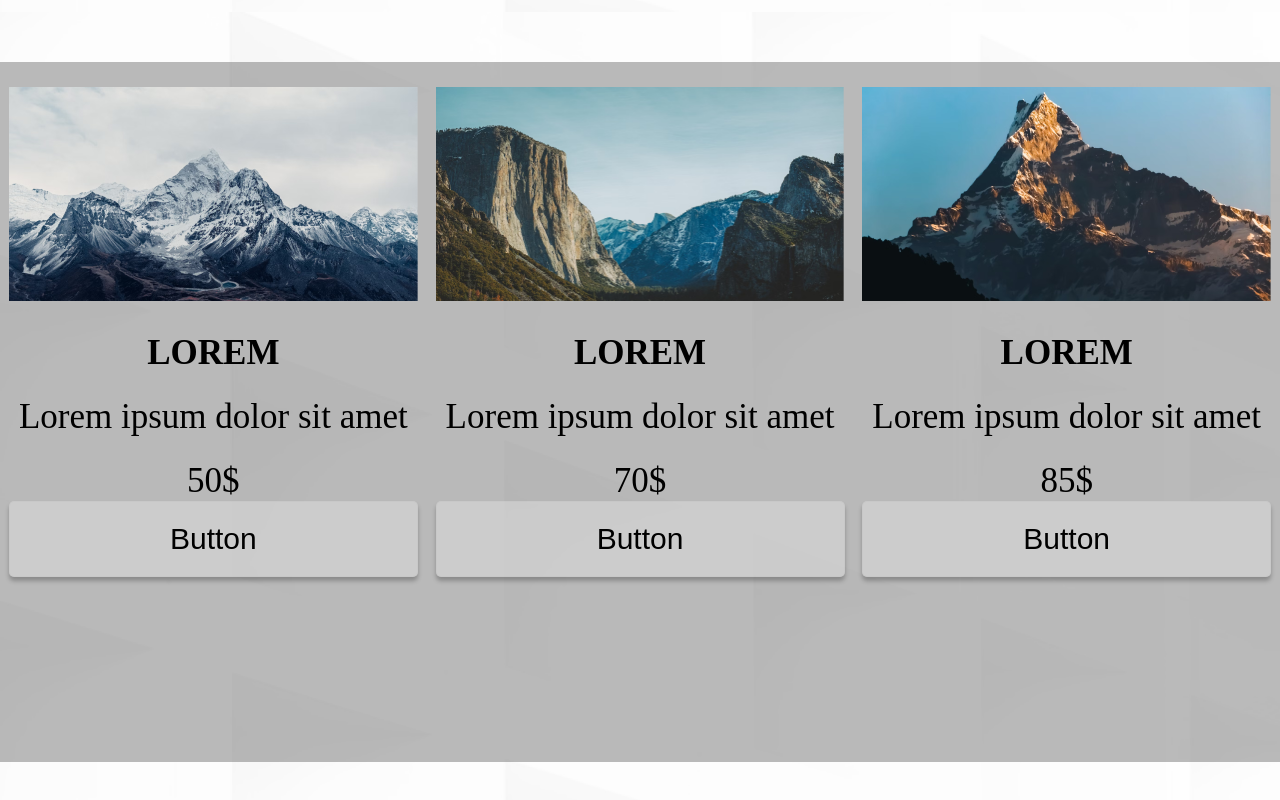
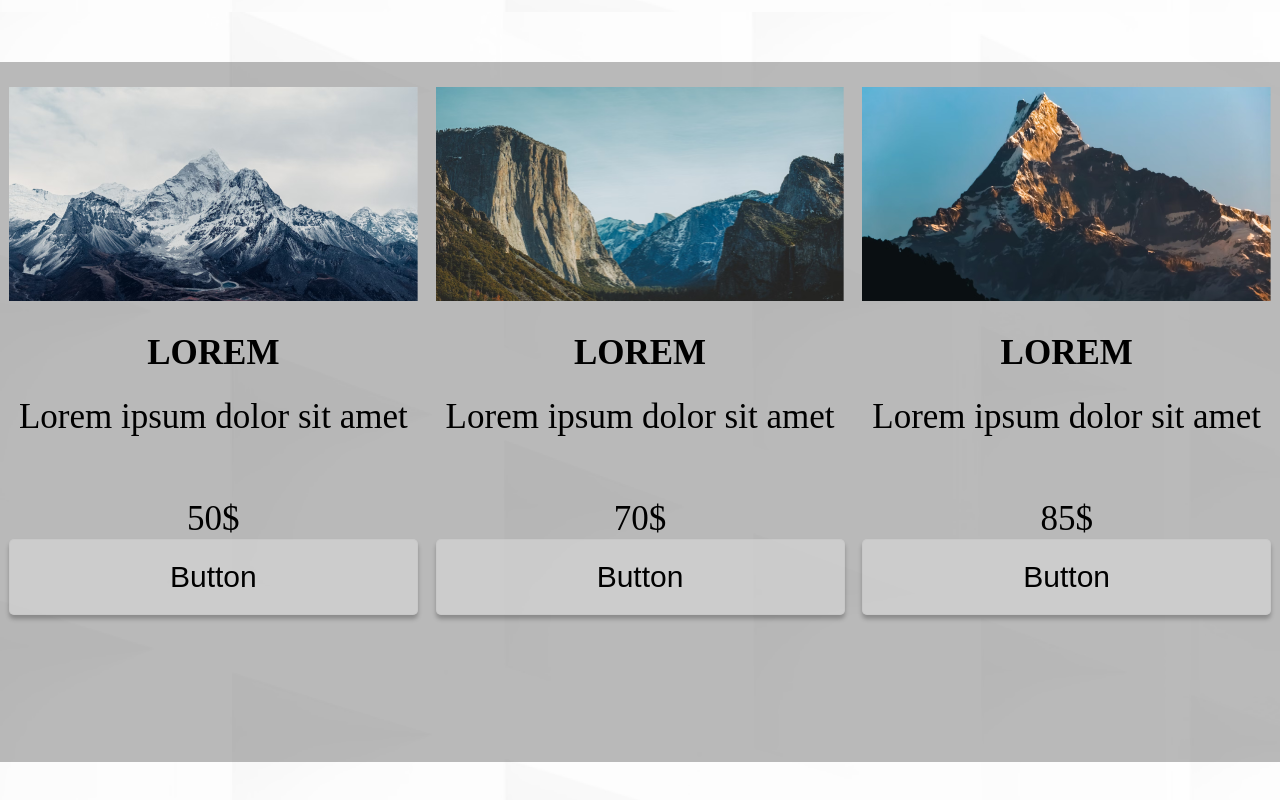
Before and after one commit to BieliaievMykhailo/HTML2024, a plain HTML site: page Lesson7/HW7.html in a window 1280 px wide. Shown: the part 1588-2388 px from the top of the page. Drawn offline with Linux system fonts and the light colour scheme; a web font is replaced by a local one.

Commit message:
HW7 done!

```diff
--- a/Lesson7/HW7.html
+++ b/Lesson7/HW7.html
@@ -35,7 +35,7 @@
         <img src="img/img1.png" alt="img1">
         <h2>LOREM</h2>
         <p>Lorem ipsum dolor sit amet</p>
-        <p>50$</p>
+        <p class="price">50$</p>
         <button>Button</button>
     </div>
 
@@ -43,14 +43,14 @@
         <img src="img/img2.png" alt="img1">
         <h2>LOREM</h2>
         <p>Lorem ipsum dolor sit amet</p>
-        <p>70$</p>
+        <p class="price">70$</p>
         <button>Button</button>
     </div>
     <div>
         <img src="img/img3.png" alt="img1">
         <h2>LOREM</h2>
         <p>Lorem ipsum dolor sit amet</p>
-        <p>85$</p>
+        <p class="price">85$</p>
         <button>Button</button>
     </div>
 
--- a/Lesson7/style.css
+++ b/Lesson7/style.css
@@ -121,3 +121,7 @@
     font-size: 35px;
     margin-top: 24px;
 }
+.bottom-section div .price{
+    font-size: 35px;
+    margin-top: 62px;
+}
```
